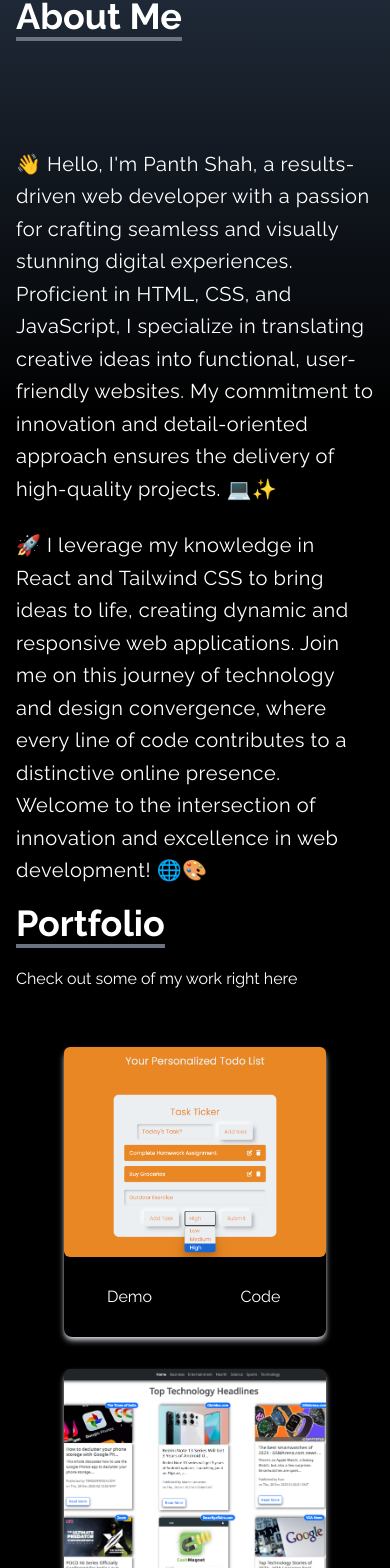
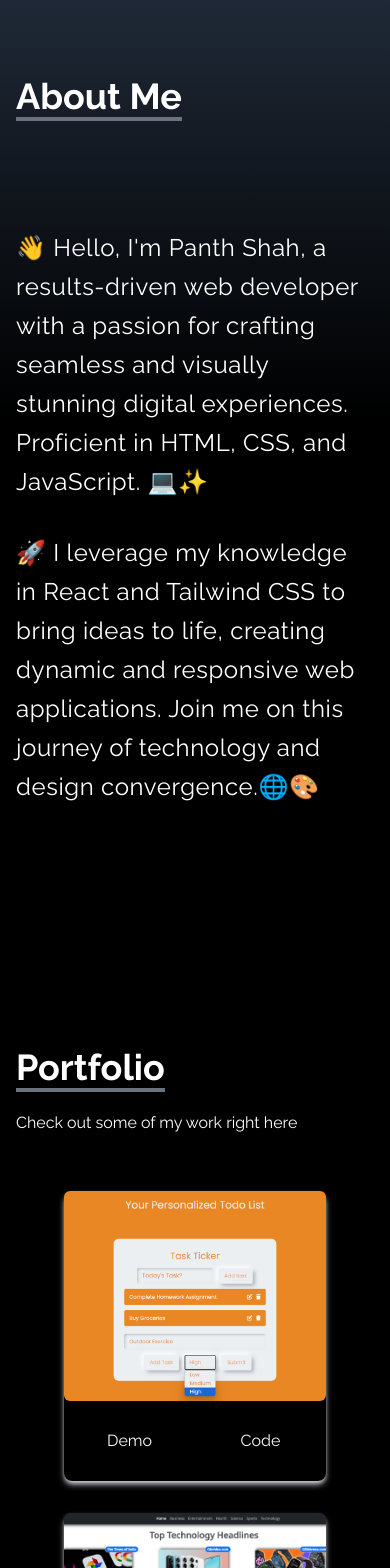
Before and after one commit to Panth1823/Panth_Portfolio, a React (Create React App) app: page / in a window 390 px wide. Shown: the part 849-2417 px from the top of the page. Built offline with nearby package versions, Linux system fonts and the light colour scheme.

Commit message:
mobile ui fixed

```diff
--- a/package.json
+++ b/package.json
@@ -40,6 +40,7 @@
     ]
   },
   "devDependencies": {
+    "daisyui": "^4.5.0",
     "tailwindcss": "^3.4.0"
   }
 }
--- a/src/components/About.jsx
+++ b/src/components/About.jsx
@@ -7,17 +7,17 @@ const About = () => {
       className=" w-full h-screen bg-gradient-to-b from-gray-800 via-black to-black text-white"
     >
       <div className=" max-w-screen-lg p-4 pt-16 mx-auto flex flex-col w-full h-full justify-center">
-        <div className=" pb-8">
+        <div className=" pb-8 ">
           <p className=" text-4xl font-bold inline border-b-4 border-gray-500 ">
             About Me
           </p>
         </div>
-        <p className="  text-xl mt-20 tracking-wide leading-relaxed">
-        👋 Hello, I'm Panth Shah, a results-driven web developer with a passion for crafting seamless and visually stunning digital experiences. Proficient in HTML, CSS, and JavaScript, I specialize in translating creative ideas into functional, user-friendly websites. My commitment to innovation and detail-oriented approach ensures the delivery of high-quality projects. 💻✨
+        <p className="  text-2xl mt-20 tracking-wide leading-relaxed justify-between">
+        👋 Hello, I'm Panth Shah, a results-driven web developer with a passion for crafting seamless and visually stunning digital experiences. Proficient in HTML, CSS, and JavaScript. 💻✨
         </p>
         <br />
-        <p className=" text-xl tracking-wide leading-relaxed">
-        🚀 I leverage my knowledge in React and Tailwind CSS to bring ideas to life, creating dynamic and responsive web applications. Join me on this journey of technology and design convergence, where every line of code contributes to a distinctive online presence. Welcome to the intersection of innovation and excellence in web development! 🌐🎨
+        <p className=" text-2xl  pt-2 tracking-wide leading-relaxed justify-between">
+        🚀 I leverage my knowledge in React and Tailwind CSS to bring ideas to life, creating dynamic and responsive web applications. Join me on this journey of technology and design convergence.🌐🎨
         </p>
       </div>
     </div>
--- a/src/components/Experience.jsx
+++ b/src/components/Experience.jsx
@@ -52,7 +52,7 @@ const Experience = () => {
       name="experience"
       className="bg-gradient-to-b from-gray-800 to-black w-full h-screen"
     >
-      <div className="max-w-screen-lg mx-auto p-4 pt-16 flex flex-col justify-center w-full h-full text-white">
+      <div className="max-w-screen-lg mx-auto p-4 pt-32 flex flex-col justify-center w-full h-full text-white">
         <div>
           <p className="text-4xl font-bold border-b-4 border-gray-500 p-2 inline">
             Experience
--- a/src/components/Home.jsx
+++ b/src/components/Home.jsx
@@ -1,7 +1,7 @@
 import React from "react";
 import { MdKeyboardDoubleArrowRight } from "react-icons/md";
 import { Link } from "react-scroll";
-import Tanjiro from "../assets/panth1.jpeg";
+import Profile from "../assets/panth1.jpeg";
 
 const Home = () => {
   return (
@@ -36,7 +36,7 @@ const Home = () => {
         </div>
         <div>
           <img
-            src={Tanjiro}
+            src={Profile}
             alt="Profile "
             className=" rounded-2xl mx-auto w-72  md:full hover:scale-110 duration-300"
           />
--- a/src/components/Portfolio.jsx
+++ b/src/components/Portfolio.jsx
@@ -36,7 +36,7 @@ const Portfolio = () => {
       className=" bg-gradient-to-b from-black via-black to-gray-800 w-full md:h-screen text-white "
     >
       <div className=" max-w-screen-lg p-4 pt-16 mx-auto flex flex-col justify-center w-full h-full">
-        <div className=" pb-8">
+        <div className=" pb-8  pt-36">
           <p className=" text-4xl font-bold inline border-b-4 border-gray-500 ">
             Portfolio
           </p>
--- a/tailwind.config.js
+++ b/tailwind.config.js
@@ -8,5 +8,5 @@ module.exports = {
       signature: "Great Vibes"
     },
   },
-  plugins: [],
+  plugins: [require("daisyui")],
 }
```
Also changed, not shown: 1 other file (tests, documents, lock files or other folders).
